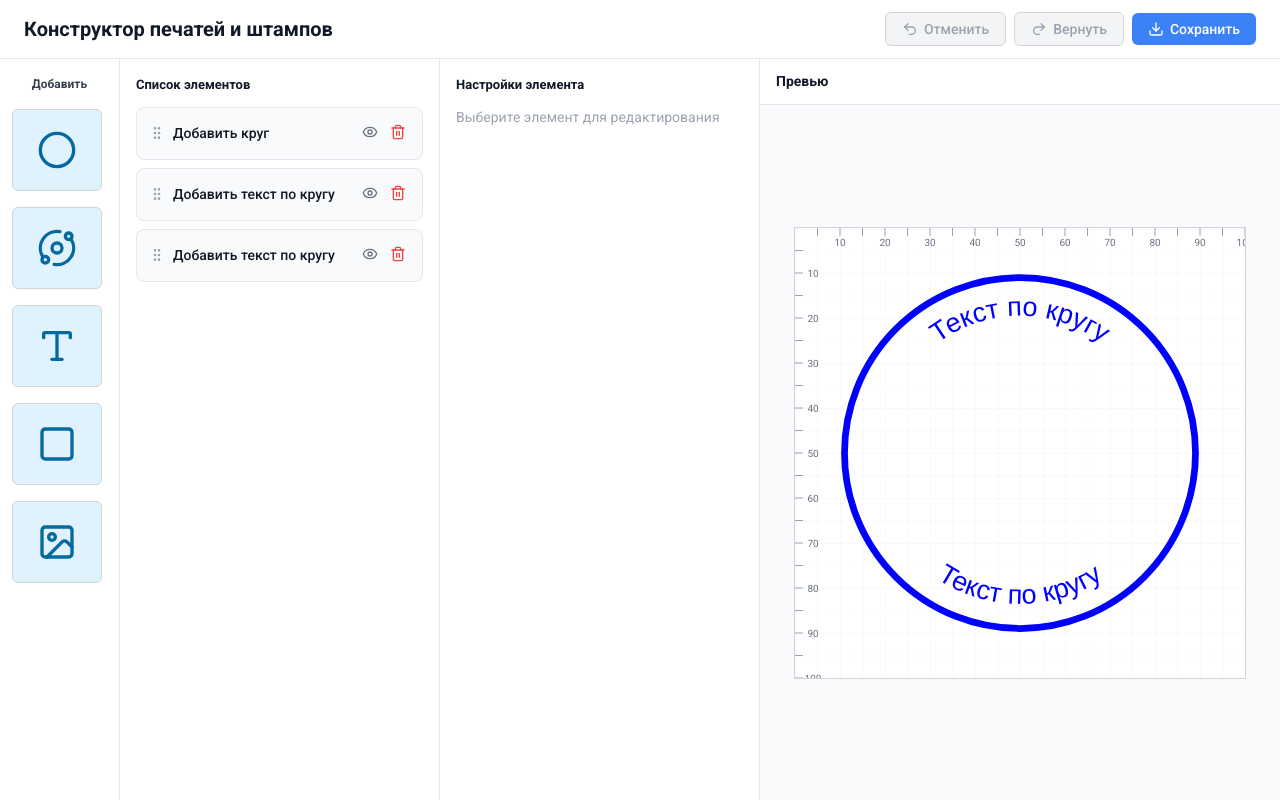
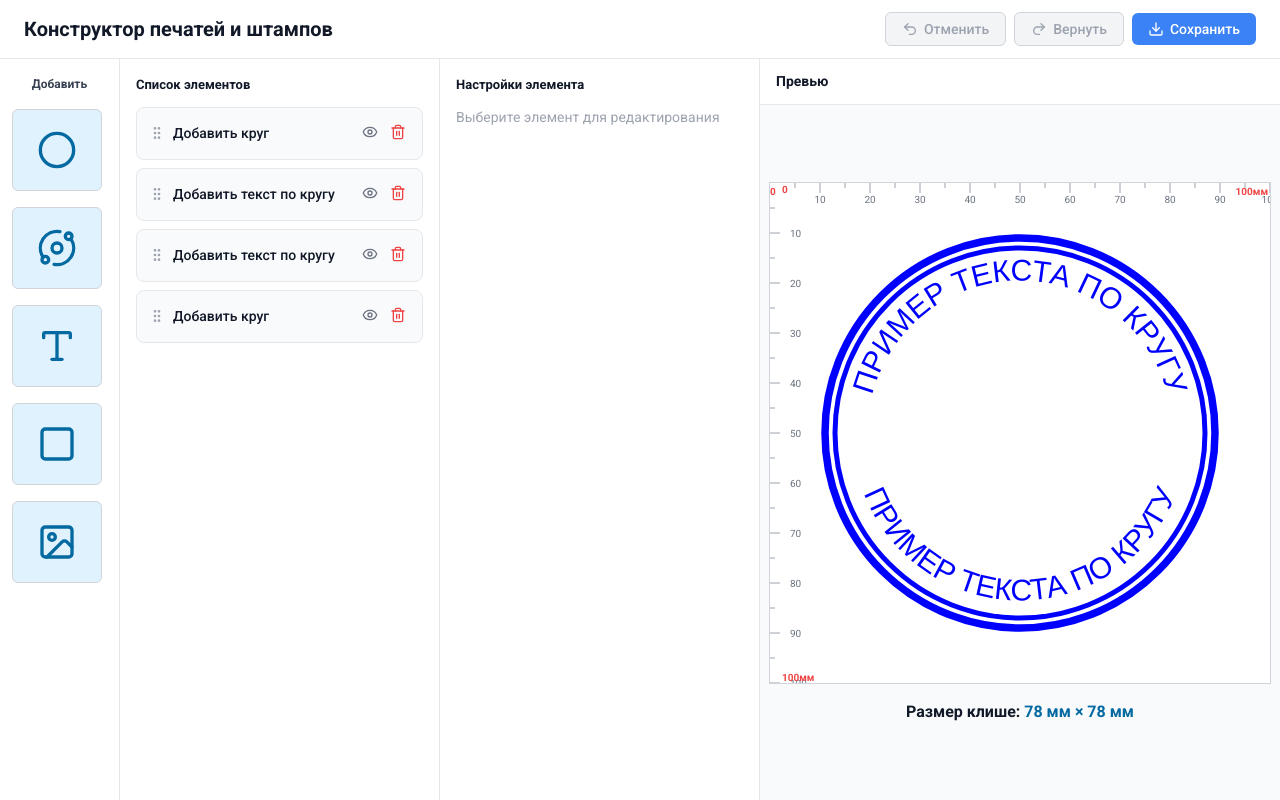
Before and after one commit to Vasily-Zh/seal, a React (Vite) app: page / in a window 1280 px wide. Built offline with nearby package versions, Linux system fonts and the light colour scheme.

Commit message:
испр

```diff
--- a/src/components/Canvas/Canvas.tsx
+++ b/src/components/Canvas/Canvas.tsx
@@ -12,12 +12,21 @@ export const Canvas = () => {
   const canvasSize = useStampStore((state) => state.canvasSize);
 
   // Размер SVG в пикселях (для отображения) - адаптивный
-  const maxSvgSize = 450; // максимальный размер для превью
+  const maxSvgSize = 500; // максимальный размер для превью
   const svgSize = maxSvgSize;
   const scale = svgSize / canvasSize;
 
-  // Размер сетки в мм
-  const gridStep = 5; // шаг сетки 5мм
+  // Шаг линейки в мм
+  const rulerStep = 5; // шаг меток линейки 5мм
+
+  // Рассчитываем размер клише (диаметр самого большого круга)
+  let maxRadius = 0;
+  elements.forEach((el) => {
+    if (el.type === 'circle') {
+      maxRadius = Math.max(maxRadius, el.radius);
+    }
+  });
+  const clicheSize = Math.ceil(maxRadius * 2);
 
   return (
     <div
@@ -42,82 +51,109 @@ export const Canvas = () => {
           style={{ display: 'block' }}
           id="stamp-canvas"
         >
-          {/* Сетка */}
-          <defs>
-            <pattern
-              id="grid"
-              width={gridStep * scale}
-              height={gridStep * scale}
-              patternUnits="userSpaceOnUse"
-            >
-              <path
-                d={`M ${gridStep * scale} 0 L 0 0 0 ${gridStep * scale}`}
-                fill="none"
-                stroke="#e5e7eb"
-                strokeWidth="0.5"
-              />
-            </pattern>
-          </defs>
-
-          {/* Фон с сеткой */}
-          <rect width={svgSize} height={svgSize} fill="url(#grid)" />
+          {/* Фон белый без сетки */}
+          <rect width={svgSize} height={svgSize} fill="white" />
 
           {/* Линейки */}
+          {/* Метка 0 на верхней линейке */}
+          <text x={0} y={12} fontSize="10" fill="#ef4444" textAnchor="start" fontWeight="bold">
+            0
+          </text>
+
           {/* Верхняя линейка */}
-          {Array.from({ length: Math.floor(canvasSize / gridStep) }).map((_, i) => {
-            const pos = (i + 1) * gridStep * scale;
+          {Array.from({ length: Math.floor(canvasSize / rulerStep) + 1 }).map((_, i) => {
+            const mmValue = i * rulerStep;
+            const pos = mmValue * scale;
+            const isMajor = mmValue % 10 === 0;
+
+            if (mmValue === 0) return null; // Пропускаем 0, уже нарисовали
+
             return (
               <g key={`top-${i}`}>
                 <line
                   x1={pos}
                   y1={0}
                   x2={pos}
-                  y2={8}
+                  y2={isMajor ? 10 : 5}
                   stroke="#9ca3af"
                   strokeWidth="1"
                 />
-                {(i + 1) % 2 === 0 && (
+                {isMajor && (
                   <text
                     x={pos}
-                    y={18}
+                    y={20}
                     fontSize="10"
                     fill="#6b7280"
                     textAnchor="middle"
                   >
-                    {(i + 1) * gridStep}
+                    {mmValue}
                   </text>
                 )}
               </g>
             );
           })}
 
+          {/* Метка canvasSize на верхней линейке справа */}
+          <text
+            x={svgSize - 2}
+            y={12}
+            fontSize="10"
+            fill="#ef4444"
+            textAnchor="end"
+            fontWeight="bold"
+          >
+            {canvasSize}мм
+          </text>
+
+          {/* Метка 0 на левой линейке */}
+          <text x={12} y={10} fontSize="10" fill="#ef4444" textAnchor="start" fontWeight="bold">
+            0
+          </text>
+
           {/* Левая линейка */}
-          {Array.from({ length: Math.floor(canvasSize / gridStep) }).map((_, i) => {
-            const pos = (i + 1) * gridStep * scale;
+          {Array.from({ length: Math.floor(canvasSize / rulerStep) + 1 }).map((_, i) => {
+            const mmValue = i * rulerStep;
+            const pos = mmValue * scale;
+            const isMajor = mmValue % 10 === 0;
+
+            if (mmValue === 0) return null; // Пропускаем 0, уже нарисовали
+
             return (
               <g key={`left-${i}`}>
                 <line
                   x1={0}
                   y1={pos}
-                  x2={8}
+                  x2={isMajor ? 10 : 5}
                   y2={pos}
                   stroke="#9ca3af"
                   strokeWidth="1"
                 />
-                {(i + 1) % 2 === 0 && (
+                {isMajor && (
                   <text
-                    x={18}
+                    x={20}
                     y={pos + 4}
                     fontSize="10"
                     fill="#6b7280"
-                    textAnchor="middle"
+                    textAnchor="start"
                   >
-                    {(i + 1) * gridStep}
+                    {mmValue}
                   </text>
                 )}
               </g>
             );
           })}
+
+          {/* Метка canvasSize на левой линейке снизу */}
+          <text
+            x={12}
+            y={svgSize - 2}
+            fontSize="10"
+            fill="#ef4444"
+            textAnchor="start"
+            fontWeight="bold"
+          >
+            {canvasSize}мм
+          </text>
 
           {/* Рендеринг элементов */}
           {elements.map((element) => {
@@ -138,6 +174,19 @@ export const Canvas = () => {
           })}
         </svg>
       </div>
+
+      {/* Размер клише */}
+      <div
+        style={{
+          marginTop: '16px',
+          fontSize: '16px',
+          fontWeight: '600',
+          color: '#111827',
+          textAlign: 'center',
+        }}
+      >
+        Размер клише: <span style={{ color: '#0369a1' }}>{clicheSize} мм × {clicheSize} мм</span>
+      </div>
     </div>
   );
 };
--- a/src/components/Toolbar/Toolbar.tsx
+++ b/src/components/Toolbar/Toolbar.tsx
@@ -27,7 +27,7 @@ export const Toolbar = () => {
       type: 'text',
       x: canvasSize / 2,
       y: canvasSize / 2,
-      text: 'Текст по кругу',
+      text: 'ПРИМЕР ТЕКСТА ПО КРУГУ',
       fontSize: DEFAULT_CONFIG.fontSize,
       fontFamily: DEFAULT_CONFIG.fontFamily,
       curved: true,
@@ -46,7 +46,7 @@ export const Toolbar = () => {
       type: 'textCentered',
       x: canvasSize / 2,
       y: canvasSize / 2,
-      text: 'Центральный текст',
+      text: 'ТЕКСТ ПО ЦЕНТРУ',
       fontSize: DEFAULT_CONFIG.fontSize,
       fontFamily: DEFAULT_CONFIG.fontFamily,
       color: DEFAULT_CONFIG.textColor,
--- a/src/store/useStampStore.ts
+++ b/src/store/useStampStore.ts
@@ -4,7 +4,7 @@ import { DEFAULT_CONFIG } from '../types';
 
 // Начальные элементы по умолчанию
 const initialElements: StampElement[] = [
-  // Круг
+  // Круг внешний
   {
     id: 'circle-default',
     type: 'circle',
@@ -19,7 +19,7 @@ const initialElements: StampElement[] = [
   {
     id: 'text-default-1',
     type: 'text',
-    text: 'Текст по кругу',
+    text: 'ПРИМЕР ТЕКСТА ПО КРУГУ',
     x: 50,
     y: 50,
     fontSize: 6,
@@ -38,7 +38,7 @@ const initialElements: StampElement[] = [
   {
     id: 'text-default-2',
     type: 'text',
-    text: 'Текст по кругу',
+    text: 'ПРИМЕР ТЕКСТА ПО КРУГУ',
     x: 50,
     y: 50,
     fontSize: 6,
@@ -51,6 +51,17 @@ const initialElements: StampElement[] = [
     flipped: false,
     bold: false,
     italic: false,
+    visible: true,
+  },
+  // Круг внутренний
+  {
+    id: 'circle-default-2',
+    type: 'circle',
+    x: 50,
+    y: 50,
+    radius: 37,
+    strokeWidth: 1,
+    stroke: '#0000ff',
     visible: true,
   },
 ];
```
Also changed, not shown: Screenshot_6.jpg (added), Screenshot_7.jpg (added).
